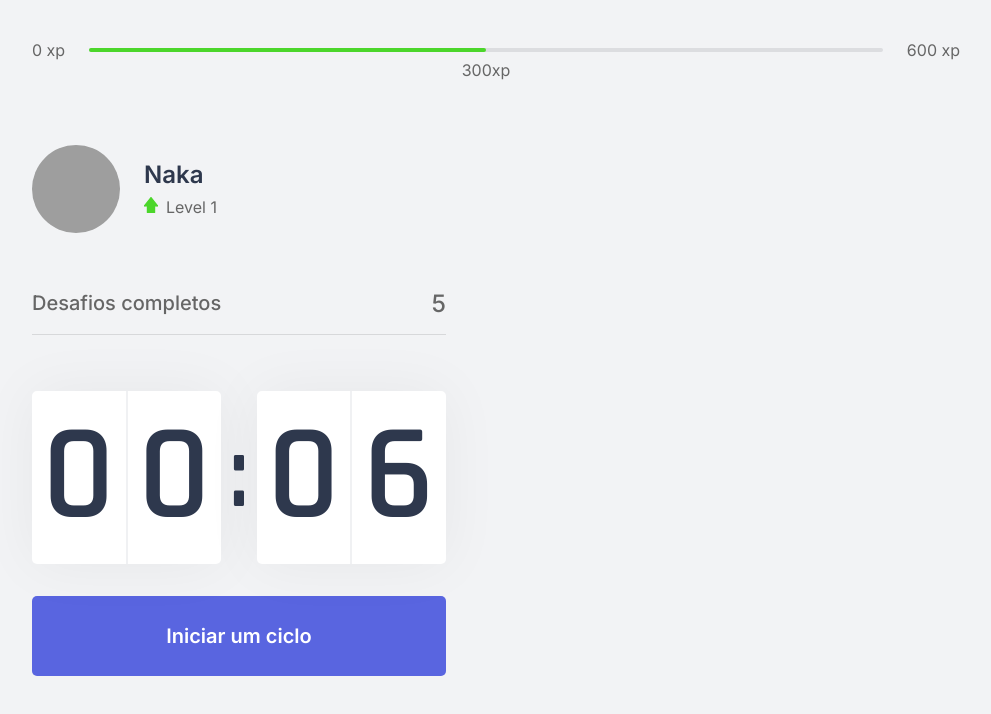
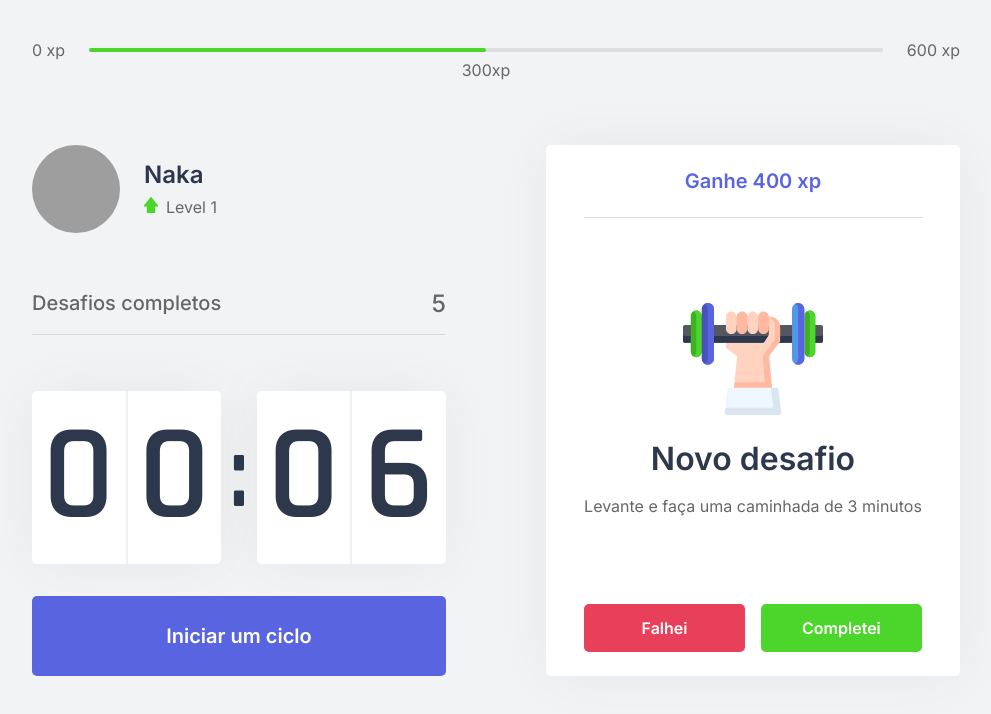
Before and after one commit to AlexandraNakamura/nlw-shakeout-next, a Next.js app: page / in a window 1280 px wide. Shown: the top 714 px of the page, without its empty margins (144-1135 px from the left). Built offline with nearby package versions, Linux system fonts and the light colour scheme; grey boxes are pictures that could not be loaded.

Commit message:
Adding challengebox

```diff
--- a/src/components/ChallengeBox.tsx
+++ b/src/components/ChallengeBox.tsx
@@ -1,9 +1,31 @@
 import styles from '../styles/components/ChallengeBox.module.css';
 
 export function ChallengeBox() {
+    const hasActiveChallenge = true;
+
+
     return (
         <div className={styles.challengeBoxContainers}>
-            <div className={styles.challengeBoxNotActive}>
+            { hasActiveChallenge ? (
+                <div className={styles.challengeActive}>
+                    <header>Ganhe 400 xp </header>
+
+                    <main>
+                        <img src="icons/body.svg" />
+                        <strong> Novo desafio</strong>
+                        <p>Levante e faça uma caminhada de 3 minutos</p>
+                    </main>
+                    <footer>
+                        <button type="button" className={styles.challengeFailedButton}>
+                            Falhei
+                        </button>
+                        <button type="button" className={styles.challengeSucceededButton}>
+                            Completei
+                        </button>
+                    </footer>
+                    </div>
+            ) : (
+                <div className={styles.challengeBoxNotActive}>
                 <strong>
                     Finalize um ciclo para receber um desafio
                 </strong>
@@ -12,6 +34,7 @@
                     Avace de level completando desafios.
                 </p>
             </div>
+            )}
         </div>
     )
 }
--- a/src/pages/index.tsx
+++ b/src/pages/index.tsx
@@ -6,6 +6,8 @@
 import Head from 'next/head';
 
 import styles from "../styles/pages/Home.module.css";
+import React from "react";
+import { ChallengeBox } from "../components/ChallengeBox";
 
 export default function Home() {
   return (
@@ -23,7 +25,7 @@
         <Countdown />
       </div>
       <div>
-
+        <ChallengeBox />
       </div>
     </section>
   </div>
--- a/src/styles/components/ChallengeBox.module.css
+++ b/src/styles/components/ChallengeBox.module.css
@@ -1,7 +1,111 @@
 .challengeBoxContainers {
+    height: 100%;
+
+    background: var(--white);
+    border-radius: 5px;
+    box-shadow: 0 0 60px rgba(0, 0, 0, 0.05);
+    padding: 1.5rem 2rem;
+
+    display: flex;
+    flex-direction: column;
+    align-items: center;
+    justify-content: center;
+
+    text-align: center;
+}
+
+.challengeBoxNotActive {
+    display: flex;
+    flex-direction: column;
+    align-items: center;
+}
+
+.challengeBoxNotActive strong {
+    font-size: 1.5rem;
+    font-weight: 500;
+    line-height: 1.4;
+}
+
+.challengeBoxNotActive p {
+    display: flex;
+    flex-direction: column;
+    align-items: center;
+    line-height: 1.4;
+    max-width: 70%;
+    margin-top: 3rem;
+}
+
+.challengeBoxNotActive p img {
+    margin-bottom: 1rem;
+}
+
+.challengeActive {
+    height: 100%;
+
+    display: flex;
+    flex-direction: column;
+}
+
+.challengeActive header{
+    color: var(--blue);
+    font-weight: 600;
+    font-size: 1.25rem;
+    padding: 0 2rem 1.5rem;
+    border-bottom: 1px solid var(--gray-line);
+}
+
+.challengeActive  main {
+    flex: 1;
+    display: flex;
+    flex-direction: column;
+    align-items: center;
+    justify-content: center;
 
 }
 
-.challengeBoxNotActive {
+.challengeActive  main strong {
+    font-size: 2rem;
+    font-weight: 600;
+    color : var(--title);
+    margin: 1.5rem 0 1rem;
+}
 
+.challengeActive main p {
+    line-height: 1.5;
 }
+
+.challengeActive footer {
+    display: grid;
+    grid-template-columns:  repeat(2, 1fr);
+    gap: 1rem;
+}
+
+.challengeActive footer button {
+    height: 3rem;
+
+    display: flex;
+    align-items: center;
+    justify-content: center;
+
+    border: 0;
+    border-radius: 5px;
+
+    color: var(--white);
+
+    font-size: 1rem;
+    font-weight: 600;
+
+    transition: filter 0.2s;
+}
+
+.challengeActive footer button.challengeFailedButton {
+    background: var(--red);
+}
+
+.challengeActive footer button.challengeSucceededButton {
+    background: var(--green);
+}
+
+.challengeActive footer button:hover {
+    filter: brightness(0.9);
+}
```
